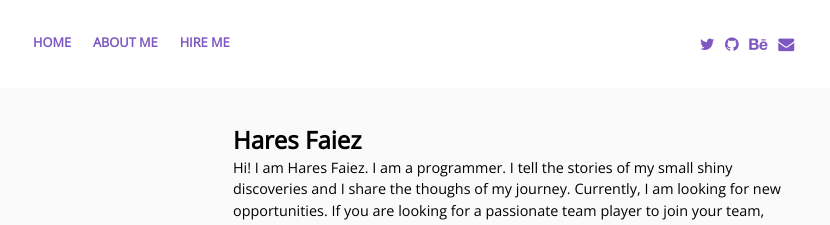
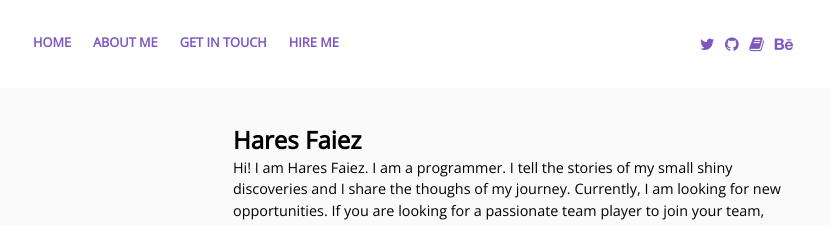
Before and after one commit to haresfaiez/haresfaiez.github.io, a Jekyll site: the page built from index.html, in a window 1280 px wide. Shown: the top 225 px of the page, without its empty margins (222-1052 px from the left). Built offline with Jekyll 4.4.1, drawn with Linux system fonts in a browser that asks for light colours; some web fonts are replaced.

Commit message:
Add a reference to my Goodreads profile

```diff
--- a/_config.yml
+++ b/_config.yml
@@ -2,7 +2,7 @@ title: Hares Faiez
 email: faiez.hrs@gmail.com
 phone: +216 26 87 17 88
 description: >
-    Software engineering blog
+    Programmign and design tales
 about: >
     Hi! I am Hares Faiez. I am a programmer.
     I tell the stories of my small shiny discoveries and I share the thoughs of my journey.
@@ -13,9 +13,9 @@ avatar: "https://avatars3.githubusercontent.com/u/10279086?v=3&s=460"
 
 url: "http://haresfaiez.github.io"
 baseurl: ""
-twitter_username: hrsfaiez
-behance_username: hrsfaiez
-github_username:  haresfaiez
+twitter_handle  : hrsfaiez
+behance_handle  : hrsfaiez
+github_handle   : haresfaiez
+goodreads_handle: 53209781-hares-faiez
 
-# Build settings
 markdown: kramdown
--- a/_includes/contact.html
+++ b/_includes/contact.html
@@ -1,25 +1,25 @@
 <div class="horizontal-icons">
-  {% if site.twitter_username %}
-  <a class="item" href="https://twitter.com/{{ site.twitter_username }}">
+  {% if site.twitter_handle %}
+  <a class="item" href="https://twitter.com/{{ site.twitter_handle }}">
     <i class="fa fa-twitter"></i>
   </a>
   {% endif %}
 
-  {% if site.github_username %}
-  <a class="item" href="https://github.com/{{ site.github_username }}">
+  {% if site.github_handle %}
+  <a class="item" href="https://github.com/{{ site.github_handle }}">
     <i class="fa fa-github top"></i>
   </a>
   {% endif %}
 
-  {% if site.behance_username %}
-  <a class="item" href="https://behance.net/{{ site.behance_username }}">
+  {% if site.goodreads_handle %}
+  <a class="item" href="https://goodreads.com/{{ site.goodreads_handle }}">
+    <i class="fa fa-book top"></i>
+  </a>
+  {% endif %}
+
+  {% if site.behance_handle %}
+  <a class="item" href="https://behance.net/{{ site.behance_handle }}">
     <i class="fa fa-behance"></i>
   </a>
   {% endif %}
-
-  {% if site.email %}
-  <a class="item" href="mailto:{{ site.email }}">
-    <i class="fa fa-envelope"></i>
-  </a>
-  {% endif %}
 </div>
```
Also changed, not shown: get-in-touch.md (added, +8 -0 lines).
